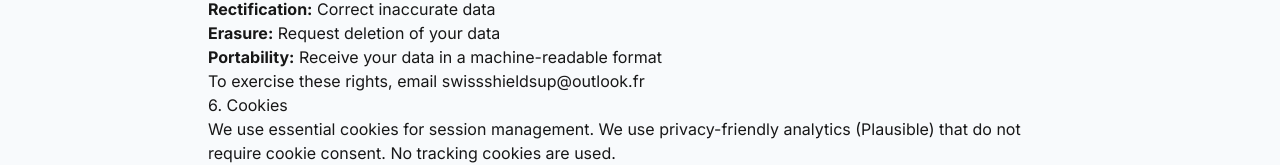
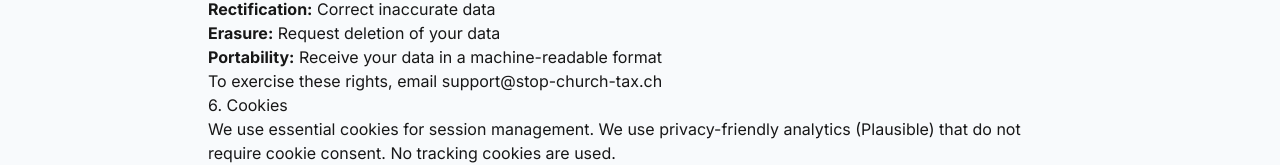
Before and after one commit to daniss/stop-church-tax, a Next.js app: page /privacy in a window 1280 px wide. Shown: the part 743-908 px from the top of the page. Built offline with nearby package versions, Linux system fonts and the light colour scheme.

Commit message:
feat: Create initial application pages for the church tax opt-out service, including the main form and supporting legal sections.

```diff
--- a/src/app/disclaimer/page.tsx
+++ b/src/app/disclaimer/page.tsx
@@ -85,7 +85,7 @@ export default function DisclaimerPage() {
                     <h2>Contact Us</h2>
                     <p>
                         If you have questions about a specific situation, please consult a professional.
-                        For questions about our service, email <a href="mailto:swissshieldsup@outlook.fr">swissshieldsup@outlook.fr</a>
+                        For questions about our service, email <a href="mailto:support@stop-church-tax.ch">support@stop-church-tax.ch</a>
                     </p>
                 </div>
             </main>
--- a/src/app/page.tsx
+++ b/src/app/page.tsx
@@ -250,7 +250,7 @@ export default function HomePage() {
                     setFormData({ ...formData, dateOfBirth: e.target.value })
                   }
                   max={new Date().toISOString().split('T')[0]}
-                  className="w-full px-4 py-3 rounded-xl border border-gray-200 focus:ring-2 focus:ring-red-500 focus:border-transparent transition-all text-gray-900"
+                  className="w-full px-4 py-3 rounded-xl border border-gray-200 focus:ring-2 focus:ring-red-500 focus:border-transparent transition-all text-gray-900 appearance-none bg-white"
                   required
                 />
               </div>
@@ -466,7 +466,7 @@ export default function HomePage() {
               },
               {
                 q: 'What if I picked the wrong confession?',
-                a: 'Contact us at swissshieldsup@outlook.fr and we\'ll regenerate your letter at no additional cost.',
+                a: 'Contact us at support@stop-church-tax.ch and we\'ll regenerate your letter at no additional cost.',
               },
             ].map((faq, i) => (
               <div key={i} className="bg-white rounded-xl p-6 shadow-sm">
--- a/src/app/privacy/page.tsx
+++ b/src/app/privacy/page.tsx
@@ -65,7 +65,7 @@ export default function PrivacyPage() {
                         <li><strong>Portability:</strong> Receive your data in a machine-readable format</li>
                     </ul>
                     <p>
-                        To exercise these rights, email <a href="mailto:swissshieldsup@outlook.fr">swissshieldsup@outlook.fr</a>
+                        To exercise these rights, email <a href="mailto:support@stop-church-tax.ch">support@stop-church-tax.ch</a>
                     </p>
 
                     <h2>6. Cookies</h2>
@@ -83,7 +83,7 @@ export default function PrivacyPage() {
                     <h2>8. Contact</h2>
                     <p>
                         Data Controller: Swiss Shield<br />
-                        Email: <a href="mailto:swissshieldsup@outlook.fr">swissshieldsup@outlook.fr</a>
+                        Email: <a href="mailto:support@stop-church-tax.ch">support@stop-church-tax.ch</a>
                     </p>
                 </div>
             </main>
--- a/src/app/refund/page.tsx
+++ b/src/app/refund/page.tsx
@@ -55,7 +55,7 @@ export default function RefundPage() {
 
                     <h2>How to Request a Refund</h2>
                     <ol>
-                        <li>Email <a href="mailto:swissshieldsup@outlook.fr">swissshieldsup@outlook.fr</a> within 7 days of purchase</li>
+                        <li>Email <a href="mailto:support@stop-church-tax.ch">support@stop-church-tax.ch</a> within 7 days of purchase</li>
                         <li>Include your payment receipt (from Stripe) or the email used for purchase</li>
                         <li>Describe the issue you encountered</li>
                         <li>We will respond within 2 business days</li>
@@ -76,7 +76,7 @@ export default function RefundPage() {
 
                     <h2>Contact</h2>
                     <p>
-                        For refund requests: <a href="mailto:swissshieldsup@outlook.fr">swissshieldsup@outlook.fr</a>
+                        For refund requests: <a href="mailto:support@stop-church-tax.ch">support@stop-church-tax.ch</a>
                     </p>
                 </div>
             </main>
--- a/src/app/success/page.tsx
+++ b/src/app/success/page.tsx
@@ -195,7 +195,7 @@ function SuccessContent() {
 
                 {/* Footer */}
                 <div className="mt-12 text-center text-sm text-gray-500">
-                    <p>Questions? Contact us at swissshieldsup@outlook.fr</p>
+                    <p>Questions? Contact us at support@stop-church-tax.ch</p>
                 </div>
             </div>
         </div>
--- a/src/app/terms/page.tsx
+++ b/src/app/terms/page.tsx
@@ -56,7 +56,7 @@ export default function TermsPage() {
                     <p>
                         Payment is non-refundable once a PDF has been generated and downloaded. If you believe
                         you received an incorrect document due to our error (e.g., wrong canton routing), contact
-                        us at swissshieldsup@outlook.fr within 7 days for a replacement or refund.
+                        us at support@stop-church-tax.ch within 7 days for a replacement or refund.
                     </p>
 
                     <h2>5. Data Handling</h2>
@@ -86,7 +86,7 @@ export default function TermsPage() {
 
                     <h2>Contact</h2>
                     <p>
-                        Questions about these terms? Email us at <a href="mailto:swissshieldsup@outlook.fr">swissshieldsup@outlook.fr</a>
+                        Questions about these terms? Email us at <a href="mailto:support@stop-church-tax.ch">support@stop-church-tax.ch</a>
                     </p>
                 </div>
             </main>
```
